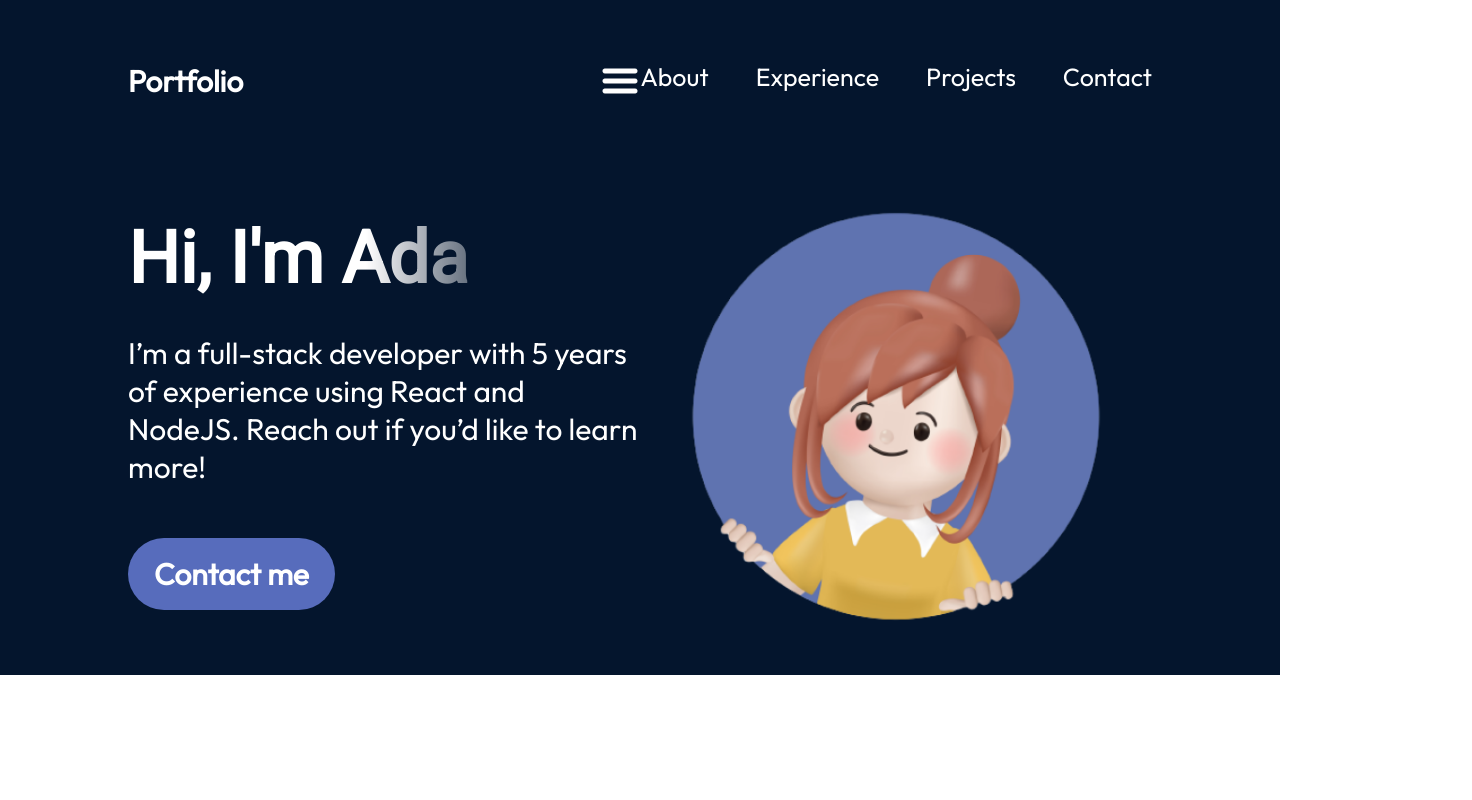
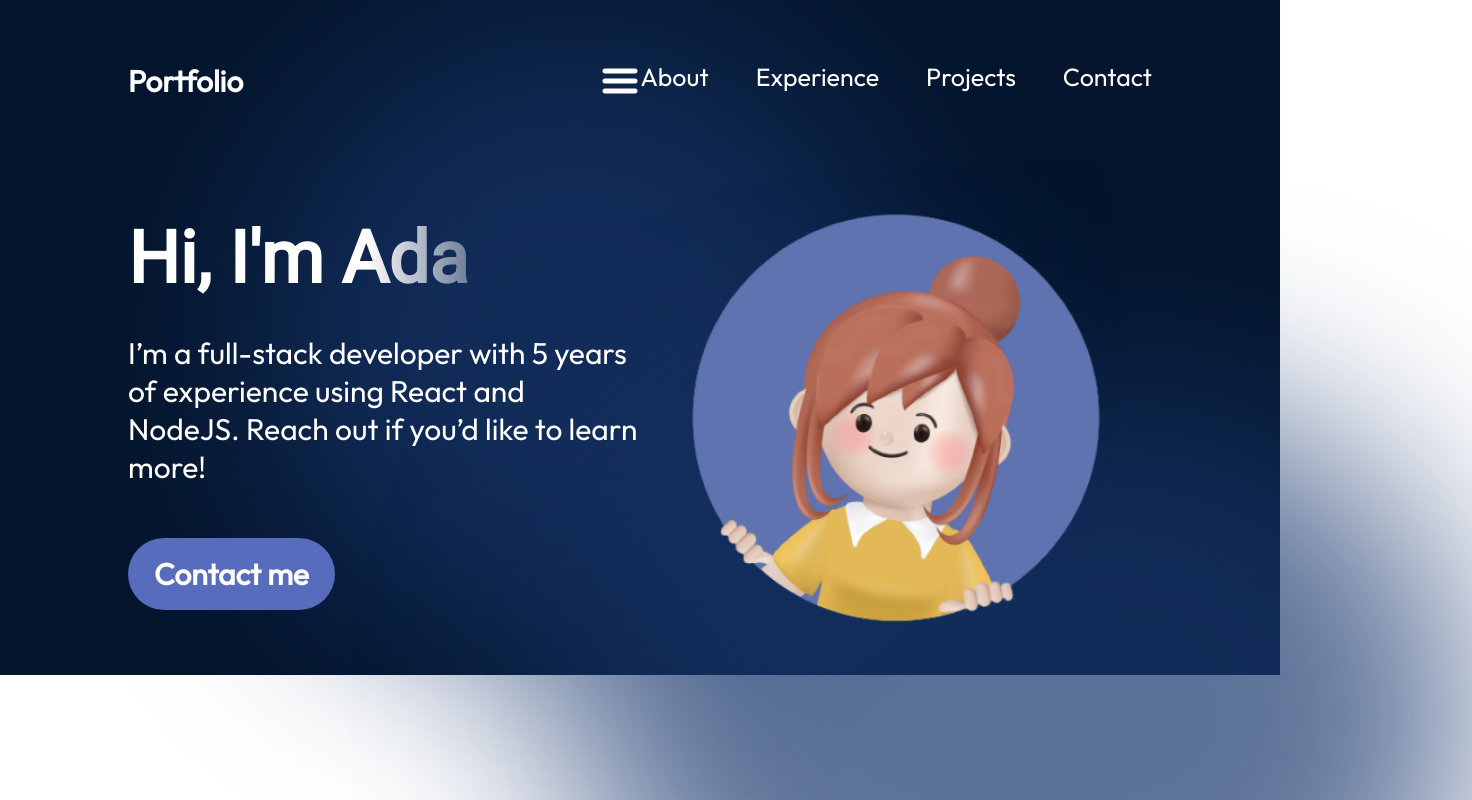
Before and after one commit to rizkyfrdiansyah/react-portfolio, a React (Vite) app in the folder myportfolio/: page / in a window 1280 px wide. Shown: the top 800 px of the page, 1472 px wide, since content can reach past the window. Built offline with nearby package versions, Linux system fonts and the light colour scheme.

Commit message:
feat:components update herosection

```diff
--- a/myportfolio/src/components/Navbar/Hero/Hero.module.css
+++ b/myportfolio/src/components/Navbar/Hero/Hero.module.css
@@ -54,3 +54,53 @@
   animation-iteration-count: infinite;
   animation-timing-function: ease-in-out;
 }
+
+@keyframes floating {
+  0% {
+    transform: translate(0, 0px);
+  }
+  50% {
+    transform: translate(0, 10px);
+  }
+  100% {
+    transform: translate(0, -0px);
+  }
+}
+
+.topBlur {
+  position: absolute;
+  width: 50vw;
+  height: 50vw;
+  min-width: 350px;
+  min-width: 350px;
+  top: -128px;
+  left: 10vw;
+  border-radius: 764px;
+  background: rgba(25, 55, 109, 0.7);
+  filter: blur(100px);
+  z-index: 0;
+}
+
+.bottomBlur {
+  position: absolute;
+  width: 70vw;
+  height: 50vw;
+  min-width: 350px;
+  min-width: 250px;
+  top: 246px;
+  right: -25vw;
+  border-radius: 764px;
+  background: rgba(25, 55, 109, 0.7);
+  filter: blur(100px);
+  z-index: 0;
+}
+
+@media screen and (max-width: 830px) {
+  .container {
+    flex-direction: column-reverse;
+  }
+
+  .content {
+    align-items: center;
+  }
+}
```
